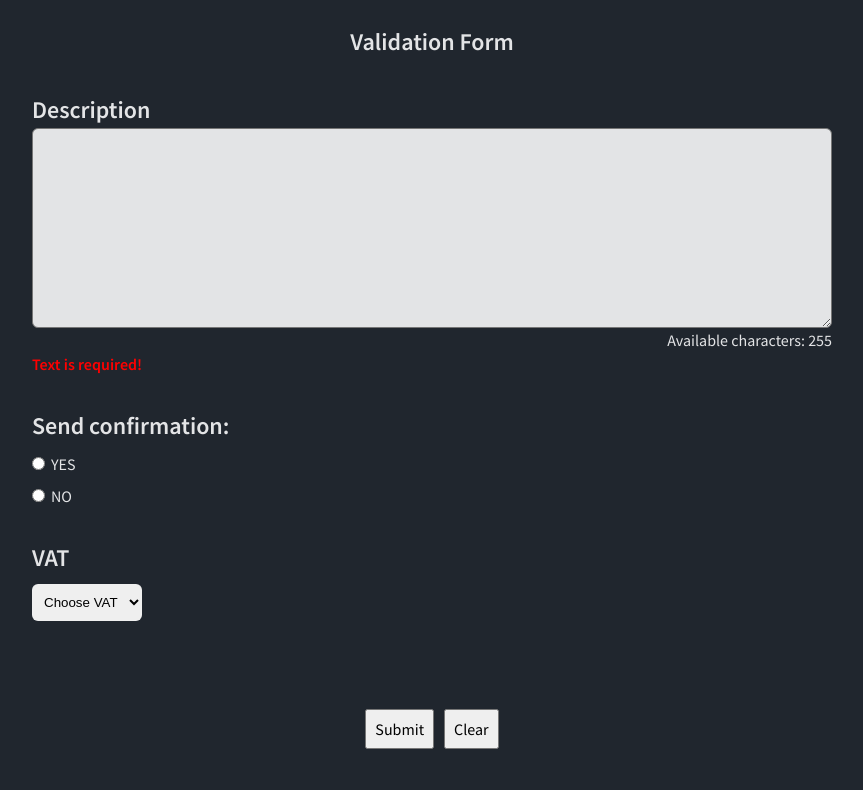
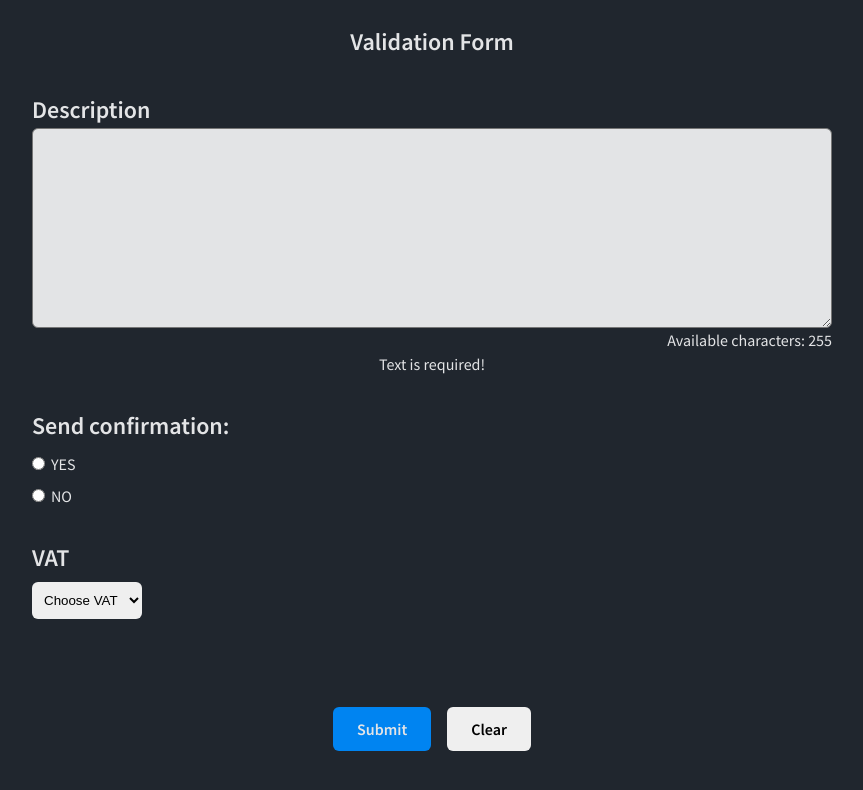
Before and after one commit to Lenifc/simple_validation_form, a React (Create React App) app: page / in a window 1280 px wide. Shown: the top 790 px of the page, without its empty margins (208-1071 px from the left). Built offline with nearby package versions, Linux system fonts and the light colour scheme.

Commit message:
finished styling for the form

```diff
--- a/src/Form/Form.css
+++ b/src/Form/Form.css
@@ -15,6 +15,12 @@
     display: flex;
     flex-direction: column;
     gap: 2rem;
+}
+
+.row{
+    display: flex;
+    flex-direction: row;
+    gap: 1.5rem
 }
 
 .textarea-section{
@@ -40,10 +46,20 @@
     align-self: flex-end;
 }
 
-.errorMessage{
+.errMsg{
     color: red;
     align-self: flex-start;
     font-weight: bold;
+}
+
+.success-msg{
+    background-color: rgb(14, 173, 0);
+    margin: 0 auto;
+    width: min(70vw, 800px);
+    border-radius: 8px;
+    padding: 24px 32px;
+    font-weight: bold;
+    font-size: 1.33rem;
 }
 
 
@@ -59,11 +75,16 @@
     cursor: pointer;
 }
 
-.select-input-section{
+.select-input-section,
+.price-input-section{
     display: flex;
     flex-direction: column;
     align-items: flex-start;
-    gap: 8px
+    gap: 6px
+}
+
+.price-input-section input{
+    width: 80%;
 }
 
 #vat{
@@ -80,7 +101,19 @@
 .buttons-section{
     display: flex;
     flex-direction: row;
-    gap: 10px;
+    gap: 16px;
     justify-content: center;
     margin: 24px 0;
 }
+
+.button{
+    border: none;
+    border-radius: 6px;
+    padding: 12px 24px;
+    font-weight: bold;
+}
+
+.submit-button{
+    background-color: #0084F1;
+    color: #E3E4E6;
+}
```
